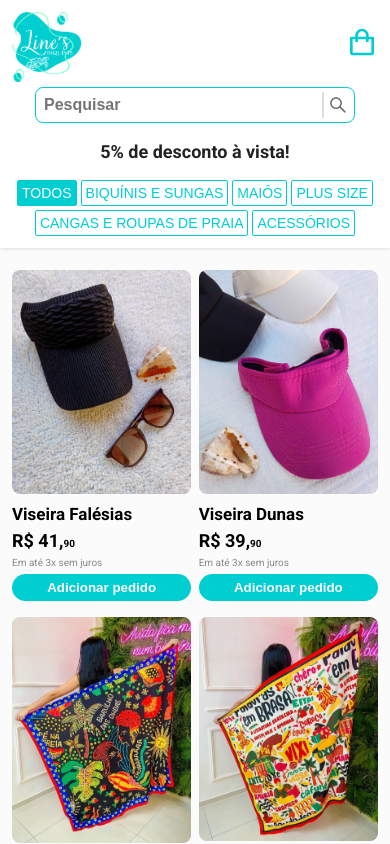
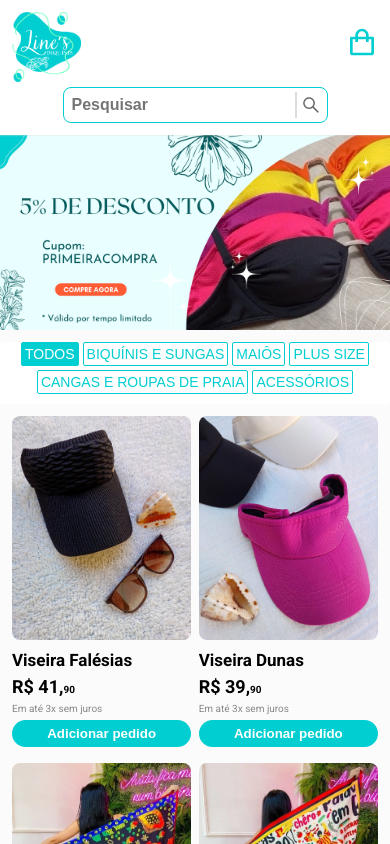
Before and after one commit to FranciscoNeto2909/iec_biquinis, a React (Vite) app: page / in a window 390 px wide. Shown: the top 844 px of the page. Built offline with nearby package versions, Linux system fonts and the light colour scheme.

Commit message:
banner added and code improved

```diff
--- a/src/App.jsx
+++ b/src/App.jsx
@@ -7,6 +7,8 @@ import { bikinis } from "./data/bikinis"
 import Modal from "./components/modal/Modal"
 import { BiShoppingBag } from "react-icons/bi"
 import logo from "./assets/logo.png"
+import banner from "./assets/banner.png"
+import bannerDesk from "./assets/bannerDesk.png"
 
 import "./app.css"
 
@@ -131,10 +133,14 @@ export default function App() {
             <img src={logo} alt="logo" className="app_logo" />
             <div className="app_header_search">
               <Search handleSearch={handleSearch} />
+            </div>
+          </div>
+        </div>
+      </header>
       {window.innerWidth < 525 &&
         <>
           <div className="app_banner">
-                    <p>5% de desconto à vista!</p>
+            <img src={banner} alt="" className="app_banner_img" />
           </div>
           <div className="app_header_categories">
             {categories.map((cat, i) => (
@@ -144,14 +150,10 @@ export default function App() {
           </div>
         </>
       }
-            </div>
-          </div>
-        </div>
-      </header>
       {window.innerWidth > 525 &&
         <>
           <section className="app_banner">
-            <p>5% de desconto à vista!</p>
+            <img src={bannerDesk} style={{height:"auto", width:"100vw"}} alt="" className="app_banner_img" />
           </section>
           <section className="app_categories">
             <div className="app_header_categories">
--- a/src/app.css
+++ b/src/app.css
@@ -7,7 +7,7 @@
 .app_notice {
     top: 70px;
     position: fixed;
-    z-index: 3;
+    z-index: 5;
     background-color: transparent;
     color: #fff;
     margin: 0 auto;
@@ -33,8 +33,11 @@
     background-color: #fff;
     display: flex;
     padding-top: 8px;
-    box-shadow: 0 0 4px #ccc;
+    box-shadow: 0 0 8px #ddd;
     justify-content: center;
+    position: sticky;
+    top: 0px;
+    z-index: 3;
 }
 
 .app_header_container {
@@ -100,14 +103,17 @@
 
 .app_banner {
     margin: 0 auto;
-    margin-top: 24px;
     color: #000d;
-    width: 80%;
+    max-width: 100vw;
     display: flex;
     justify-content: center;
     font-size: 24px;
     font-weight: bold;
-    max-width: 1200px;
+    overflow-x: hidden;
+}
+
+.app_banner_img {
+    max-width: 100vw;
 }
 
 .banner_container {
@@ -115,20 +121,18 @@
     width: 100%;
 }
 
-.banner {
-    height: 300px;
-}
-
-
 .app_categories {
     display: flex;
+    justify-content: center;
+    position: sticky;
+    top: 80px;
+    z-index: 3;
     margin-top: 10px;
-    justify-content: center;
+    background-color: #fff;
 }
 
 .app_header_categories {
     max-width: 1128px;
-    margin-top: 10px;
     width: 100%;
     background-color: #FFF;
     box-shadow: 0 0 2px #0003;
@@ -143,6 +147,11 @@
     background-color: #fff;
     border: none;
     border-right: 1px solid #ddd;
+    cursor: pointer;
+}
+
+.app_header_categories_button:not(.categories_button_selected):hover{
+    background-color: #bffcfc;
 }
 
 .app_header_categories_button:last-child {
@@ -169,6 +178,7 @@
     .app_header {
         height: auto;
         padding: 12px 0;
+        box-shadow: 0 0 2px #ddd;
     }
 
     .app_header_container {
@@ -199,11 +209,6 @@
         justify-content: flex-end;
     }
 
-    .banner {
-        height: auto;
-        width: 100vw;
-    }
-
     .app_header_categories {
         display: flex;
         justify-content: center;
@@ -212,15 +217,24 @@
         margin-top: 0;
         background-color: transparent;
         box-shadow: unset;
+        position: sticky;
+        top: 135px;
+        z-index: 3;
+        padding-bottom: 10px;
+        background-color: #fff;
     }
 
     .app_header_categories_button {
-        padding: 4px;
+        padding: 3px;
         background-color: transparent;
         color: #00ced1;
         border: 1px solid #00ced1;
         border-radius: 2px;
         font-size: 14px;
+    }
+
+    .app_header_categories_button:not(.categories_button_selected):hover{
+        background-color: transparent;
     }
 
     .app_header_categories_button:last-child {
@@ -238,13 +252,16 @@
     }
 
     .app_banner {
-        width: auto;
-        margin: 8px;
+        width: 100vw;
+        margin: 0 0 12px 0;
         font-size: 18px;
     }
 
+    .app_banner_img {
+        width: 100%;
+    }
+
     .app_container {
-        margin-top: 10px;
         gap: 16px 0;
         padding: 12px;
         place-content: unset;
@@ -255,7 +272,8 @@
     .app_header_logoAndSearch {
         display: flex;
         flex-direction: column;
-        gap: 16px;
+        max-width: 100vw;
+        width: 100%;
     }
 
     .app_header_onSale_txt {
--- a/src/components/cart/cart.css
+++ b/src/components/cart/cart.css
@@ -8,6 +8,7 @@
     justify-content: flex-end;
     background-color: #00CED153;
     backdrop-filter: blur(0.8px);
+    z-index: 4;
 }
 
 .cart {
--- a/src/components/modal/modal.css
+++ b/src/components/modal/modal.css
@@ -12,6 +12,7 @@
     animation: openModal 500ms ease-in-out normal;
     animation-fill-mode: forwards;
     backdrop-filter: blur(0.8px);
+    z-index: 4;
 }
 
 .close_modal {
--- a/src/components/search/search.css
+++ b/src/components/search/search.css
@@ -15,6 +15,7 @@
     height: 20px;
     border: none;
     background-color: transparent;
+    cursor: pointer;
 }
 
 .search_icon {
@@ -33,8 +34,8 @@
 
 @media (max-width:500px) {
     .search {
-        width: 90%;
-        max-width: 320px;
+        width: 100%;
+        max-width: 340px;
     }
 
 }
```
Also changed, not shown: src/assets/banner.png (added), src/assets/bannerDesk.png (added). Lines whose indentation alone changed are shown as unchanged.
